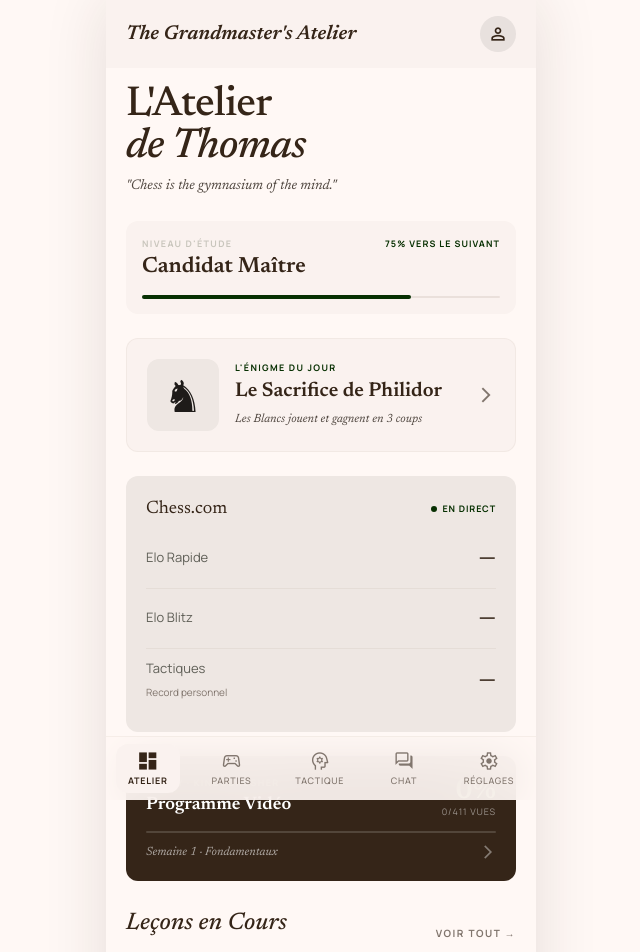
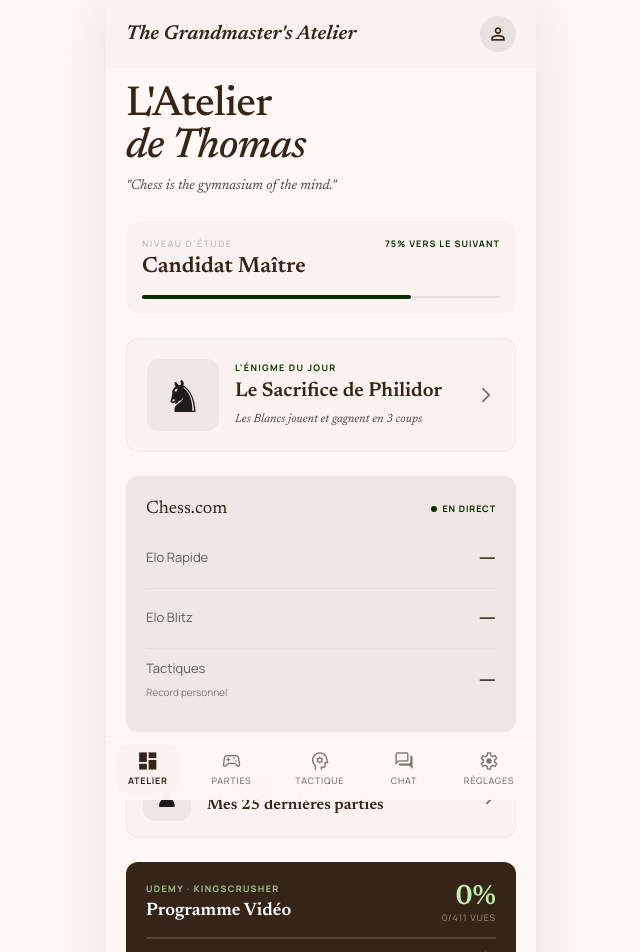
Before and after one commit to tomtradeharlange-byte/chess-mastery-academy, a React (Vite) app: page / in a window 1280 px wide. Shown: the top 952 px of the page, without its empty margins (319-959 px from the left). Built offline with nearby package versions, Linux system fonts and the light colour scheme; no server answers; what @capacitor/core would draw is missing.

Commit message:
auto: sauvegarde 23:16:49

```diff
--- a/src/screens/Dashboard.jsx
+++ b/src/screens/Dashboard.jsx
@@ -138,6 +138,22 @@
           )}
         </div>
 
+        {/* Raccourci Mes Parties */}
+        <button
+          onClick={() => navigate('/history')}
+          className="w-full rounded-xl p-4 mb-6 flex items-center gap-4 text-left transition-all active:scale-98"
+          style={{ background: '#faf2ef', border: '1px solid rgba(210,196,187,0.2)', cursor: 'pointer' }}
+        >
+          <div className="rounded-xl flex items-center justify-center flex-shrink-0" style={{ width: 48, height: 48, background: '#eee7e3', fontSize: 26, lineHeight: 1 }}>
+            ♟
+          </div>
+          <div style={{ flex: 1 }}>
+            <p style={{ fontSize: 9, fontWeight: 700, letterSpacing: '0.15em', textTransform: 'uppercase', color: '#073002', margin: 0 }}>Chess.com · Lichess</p>
+            <p style={{ fontFamily: 'Newsreader, serif', fontSize: 16, color: '#352518', margin: '2px 0 0', fontWeight: 600 }}>Mes 25 dernières parties</p>
+          </div>
+          <span className="material-symbols-outlined" style={{ color: '#80756d', fontSize: 18 }}>arrow_forward_ios</span>
+        </button>
+
         {/* Programme Vidéo */}
         <button
           onClick={() => navigate('/videos')}
```
